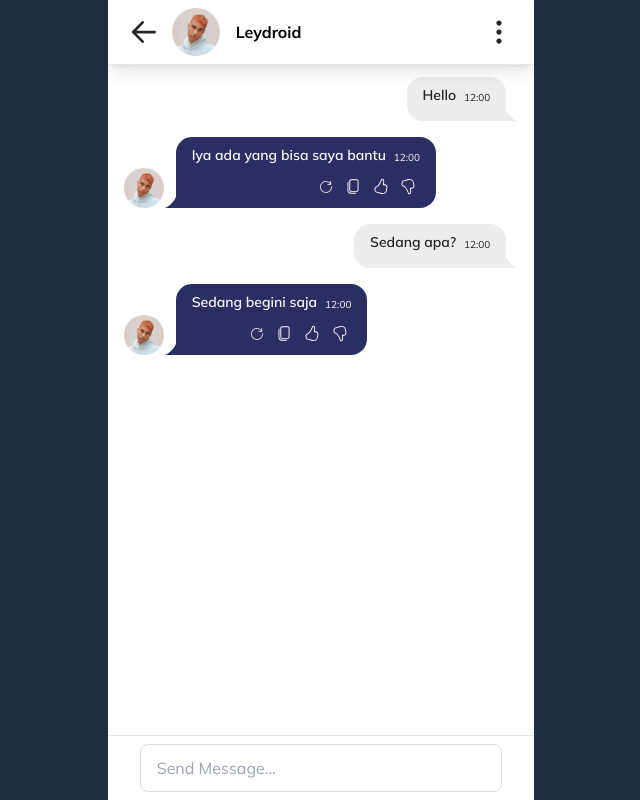
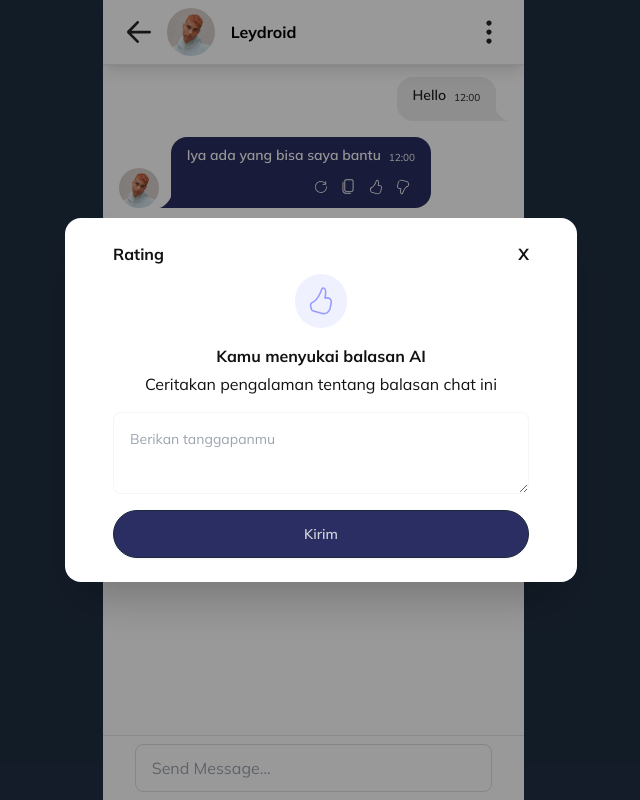
Before and after one commit to aldiabdumalik/chatbot-test, a Next.js app: page / in a window 1280 px wide. Both pictures are taken after a click on the button 699 px from the left and 186 px from the top of the page. Shown: the whole page, without its empty margins (319-959 px from the left). Built offline with nearby package versions, Linux system fonts and the light colour scheme.

Commit message:
add recoil && modal rating

```diff
--- a/package.json
+++ b/package.json
@@ -10,9 +10,11 @@
   },
   "dependencies": {
     "daisyui": "latest",
+    "dotenv": "^16.3.1",
     "next": "14.1.0",
     "react": "^18",
-    "react-dom": "^18"
+    "react-dom": "^18",
+    "recoil": "^0.7.7"
   },
   "devDependencies": {
     "@types/node": "^20",
--- a/src/app/layout.tsx
+++ b/src/app/layout.tsx
@@ -1,7 +1,8 @@
 import type { Metadata } from "next";
 import { Inter, Mulish } from "next/font/google";
 import "./globals.css";
-import { RecoilRoot } from "recoil";
+import ModalRating from "@/components/Modal/ModalRating";
+import RecoilProvider from "@/components/Provider/RecoilProvider";
 
 const inter = Inter({ subsets: ["latin"] });
 
@@ -18,7 +19,10 @@ export default function RootLayout({
   return (
     <html lang="en">
       <body className={`${mulish.variable} font-mul flex flex-col min-h-[100dvh] w-full items-center`}>
-        {children}
+        <RecoilProvider>
+          {children}
+          <ModalRating />
+        </RecoilProvider>
       </body>
     </html>
   );
--- a/src/app/page.tsx
+++ b/src/app/page.tsx
@@ -6,9 +6,11 @@ import { dummyChat } from "@/lib/dummy";
 import Image from "next/image";
 import { countChatSelected, removeChatSelected } from "@/lib/utils";
 import { ResultData } from "@/types/dataType";
+import { useRecoilState } from "recoil";
+import { chatStore } from "@/store/chatStore";
 export default function Home() {
   const [onTap, setOnTap] = useState<null | string>(null);
-  const [result, setResult] = useState<ResultData[] | []>(dummyChat);
+  const [result, setResult] = useRecoilState<ResultData[] | []>(chatStore);
 
   useEffect(() => {
     if (onTap == null) {
--- a/src/components/Chat/BubbleChat.tsx
+++ b/src/components/Chat/BubbleChat.tsx
@@ -1,10 +1,21 @@
+'use client'
 import { BubbleChatProps } from '@/types/dataType'
 import Image from 'next/image'
 import React from 'react'
+import IconThumbs from '../Svg/IconThumbs'
+import { useRecoilState } from 'recoil'
+import { modalRatingStore } from '@/store/modalStore'
 
 export default function BubbleChat({
   data, children
 }: BubbleChatProps) {
+  const [show, setShow] = useRecoilState(modalRatingStore);
+  const handleLike = (like: string) => {
+    setShow({
+      show: true,
+      type: like
+    })
+  }
   return (
     <div className={`chat ${data.role === 1 ? 'chat-start' : 'chat-end'}`}>
       {data.role === 1 && <div className="chat-image avatar">
@@ -29,19 +40,21 @@ export default function BubbleChat({
               type='button'
               className='p-[0.3rem]'
             >
-              <Image src={'/img/icon/copy.svg'} width={14} height={14} alt='icon-rotate' />
+              <Image src={'/img/icon/copy.svg'} width={14} height={14} alt='icon-copy' />
             </button>
             <button
               type='button'
               className='p-[0.3rem]'
+              onClick={() => handleLike('like')}
             >
-              <Image src={'/img/icon/thumb-up.svg'} width={14} height={14} alt='icon-rotate' />
+              <IconThumbs width={14} height={16} borderColor={data.like ? undefined : '#fff'} fillColor={!data.like ? undefined : '#fff'} />
             </button>
             <button
               type='button'
               className='p-[0.3rem]'
+              onClick={() => handleLike('notlike')}
             >
-              <Image src={'/img/icon/thumb-down.svg'} width={14} height={14} alt='icon-rotate' />
+              <IconThumbs width={14} height={16} borderColor={data.like ? undefined : '#fff'} fillColor={!data.like ? undefined : '#fff'} className='rotate-180' />
             </button>
           </div>
         )}
--- /dev/null
+++ b/src/components/Modal/ModalRating.tsx
@@ -0,0 +1,45 @@
+'use client'
+import { modalRatingStore } from '@/store/modalStore'
+import React from 'react'
+import { useRecoilState, useRecoilValue } from 'recoil'
+import IconThumbs from '../Svg/IconThumbs';
+
+export default function ModalRating() {
+  const [show, setShow] = useRecoilState(modalRatingStore);
+  return (
+    <>
+      <input type="checkbox" checked={show.show} id="modal_rating" className="modal-toggle" />
+      <div className="modal" role="dialog">
+        <div className="modal-box bg-white text-[#121212]">
+          <div className="flex items-center justify-between px-6">
+            <h3 className="font-bold text-base text-[#121212]">Rating</h3>
+            <button
+              type='button'
+              className='font-bold'
+              onClick={() => setShow({ show: false, type: '' })}
+            >
+              X
+            </button>
+          </div>
+          <div className='flex flex-col items-center gap-4 px-6'>
+            <div className={`flex items-center p-3 mt-2 rounded-full ${show.type == 'like' ? 'bg-[#F0F1FF]' : 'bg-[#FFF6E9]'}`}>
+              <IconThumbs width={28} height={30} borderColor={show.type == 'like' ? '#979CFF' : '#FFC267'} className={`${show.type == 'notlike' && 'rotate-180'}`} />
+            </div>
+            <div className='flex flex-col gap-1 items-center'>
+              <h3 className='font-bold'>Kamu {show.type == 'like' ? 'menyukai' : 'tidak menyukai'} balasan AI</h3>
+              <span>Ceritakan pengalaman tentang balasan chat ini</span>
+            </div>
+            <form action="" className='flex flex-col w-full gap-4'>
+              <textarea placeholder="Berikan tanggapanmu" className="textarea textarea-bordered textarea-md w-full bg-white" ></textarea>
+              <button
+                className="btn btn-full bg-primary rounded-full"
+              >
+                Kirim
+              </button>
+            </form>
+          </div>
+        </div>
+      </div>
+    </>
+  )
+}
--- /dev/null
+++ b/src/components/Provider/RecoilProvider.tsx
@@ -0,0 +1,7 @@
+'use client'
+import React from 'react'
+import { RecoilRoot } from 'recoil';
+
+export default function RecoilProvider({ children }: { children: React.ReactNode }) {
+  return <RecoilRoot>{children}</RecoilRoot>;
+}
--- /dev/null
+++ b/src/components/Svg/IconThumbs.tsx
@@ -0,0 +1,32 @@
+'use client'
+import React from 'react'
+interface SvgProps extends React.SVGProps<SVGSVGElement> {
+  borderColor?: string;
+  fillColor?: string;
+}
+export default function IconThumbs({ borderColor, fillColor, ...props }: SvgProps) {
+  console.log(borderColor, fillColor, props)
+  return (
+    <svg
+      // width={23}
+      // height={27}
+      viewBox="0 0 8 10"
+      fill="none"
+      xmlns="http://www.w3.org/2000/svg"
+      {...props}
+    >
+      {fillColor && (
+        <path
+          d="M5.307.634c-.42-.441-1.101-.204-1.28.31-.147.425-.338.933-.525 1.307-.558 1.119-.883 1.756-1.781 2.552-.12.106-.273.191-.443.258-.594.235-1.153.85-1.007 1.582l.186.929c.098.488.464.88.944 1.01l2.948.805a2.368 2.368 0 002.953-1.862l.36-1.98a1.579 1.579 0 00-1.554-1.86h-.465l.006-.028c.042-.215.093-.511.127-.833A5.6 5.6 0 005.8 1.817c-.026-.324-.097-.657-.265-.91a2.186 2.186 0 00-.23-.273z"
+          fill={fillColor}
+        />
+      )}
+      {borderColor && (
+        <path
+          d="M4.027.944c.179-.514.86-.751 1.28-.31.085.09.17.186.229.273.168.253.239.586.265.91a5.6 5.6 0 01-.025 1.007 9.669 9.669 0 01-.133.86h.465c.986 0 1.73.892 1.554 1.862l-.36 1.98a2.368 2.368 0 01-2.953 1.86L1.4 8.584a1.316 1.316 0 01-.944-1.011l-.186-.93c-.146-.73.413-1.346 1.007-1.58.17-.068.324-.153.443-.259.898-.796 1.223-1.433 1.781-2.552.187-.374.378-.882.525-1.307zm1.034 2.94v-.001l.001-.004.004-.017a5.448 5.448 0 00.066-.307c.04-.204.088-.484.12-.787.032-.303.047-.623.024-.91-.023-.291-.084-.518-.178-.66a1.713 1.713 0 00-.172-.201c-.105-.11-.33-.084-.401.12-.15.428-.35.963-.552 1.369-.561 1.126-.924 1.842-1.903 2.71-.179.16-.392.273-.598.355-.463.183-.761.604-.684.988l.185.93a.79.79 0 00.567.606l2.947.804A1.842 1.842 0 006.784 7.43l.36-1.98a1.053 1.053 0 00-1.036-1.24h-.791a.263.263 0 01-.256-.328z"
+          fill={borderColor}
+        />
+      )}
+    </svg>
+  )
+}
--- a/src/lib/dummy.ts
+++ b/src/lib/dummy.ts
@@ -5,6 +5,7 @@ export const dummyChat = [
     date: '2024-01-19 12:00:00',
     chat: 'Hello',
     selected: false,
+    like: null,
   },
   {
     id: 2,
@@ -12,6 +13,7 @@ export const dummyChat = [
     date: '2024-01-19 13:00:00',
     chat: 'Iya ada yang bisa saya bantu',
     selected: false,
+    like: null,
   },
   {
     id: 4,
@@ -19,6 +21,7 @@ export const dummyChat = [
     date: '2024-01-19 14:00:00',
     chat: 'Sedang apa?',
     selected: false,
+    like: null,
   },
   {
     id: 5,
@@ -26,5 +29,6 @@ export const dummyChat = [
     date: '2024-01-19 15:00:00',
     chat: 'Sedang begini saja',
     selected: false,
+    like: null,
   },
 ];
--- /dev/null
+++ b/src/store/chatStore.ts
@@ -0,0 +1,8 @@
+import { dummyChat } from '@/lib/dummy';
+import { ResultData } from '@/types/dataType';
+import { atom } from 'recoil';
+
+export const chatStore = atom<ResultData[] | []>({
+  key: 'chatStore',
+  default: dummyChat,
+});
--- /dev/null
+++ b/src/store/modalStore.ts
@@ -0,0 +1,9 @@
+import { atom } from 'recoil';
+
+export const modalRatingStore = atom({
+  key: 'modalRatingStore',
+  default: {
+    show: false,
+    type: '',
+  },
+});
```
Also changed, not shown: 2 other files (tests, documents, lock files or other folders).
